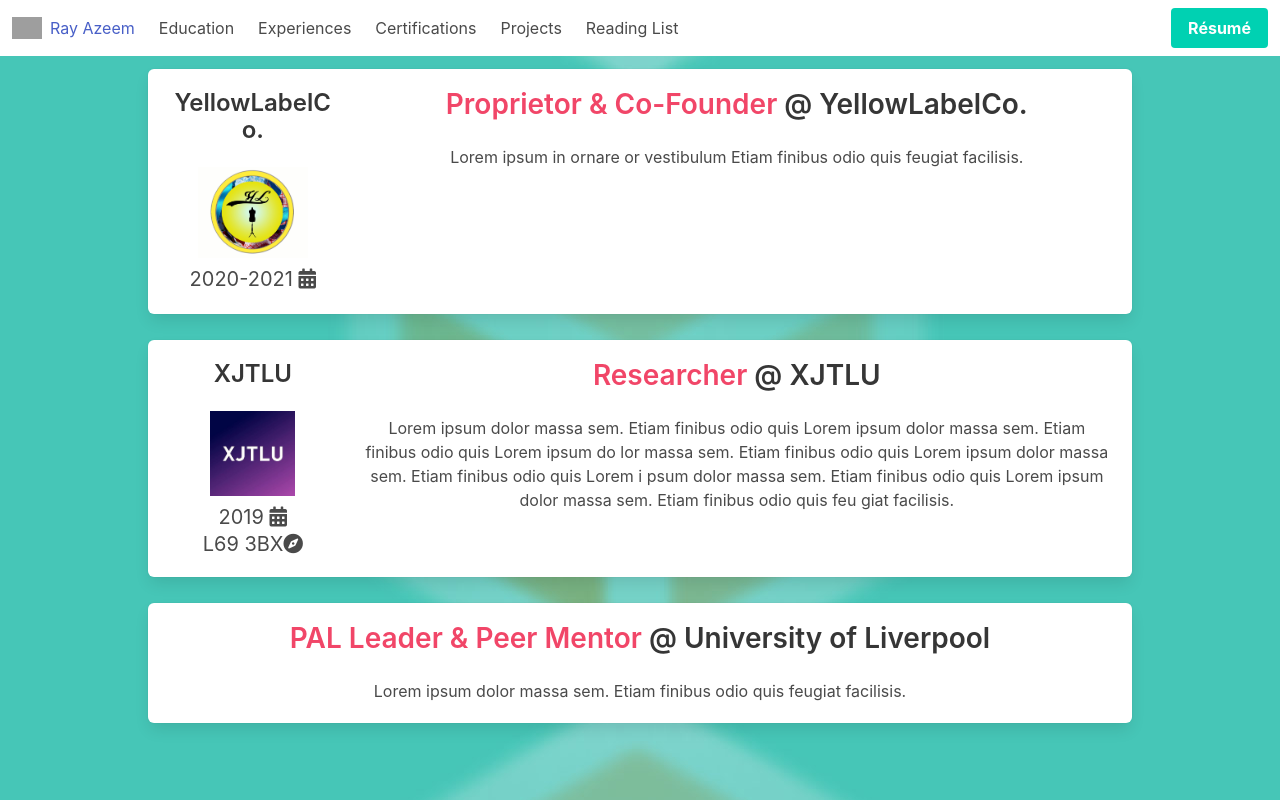
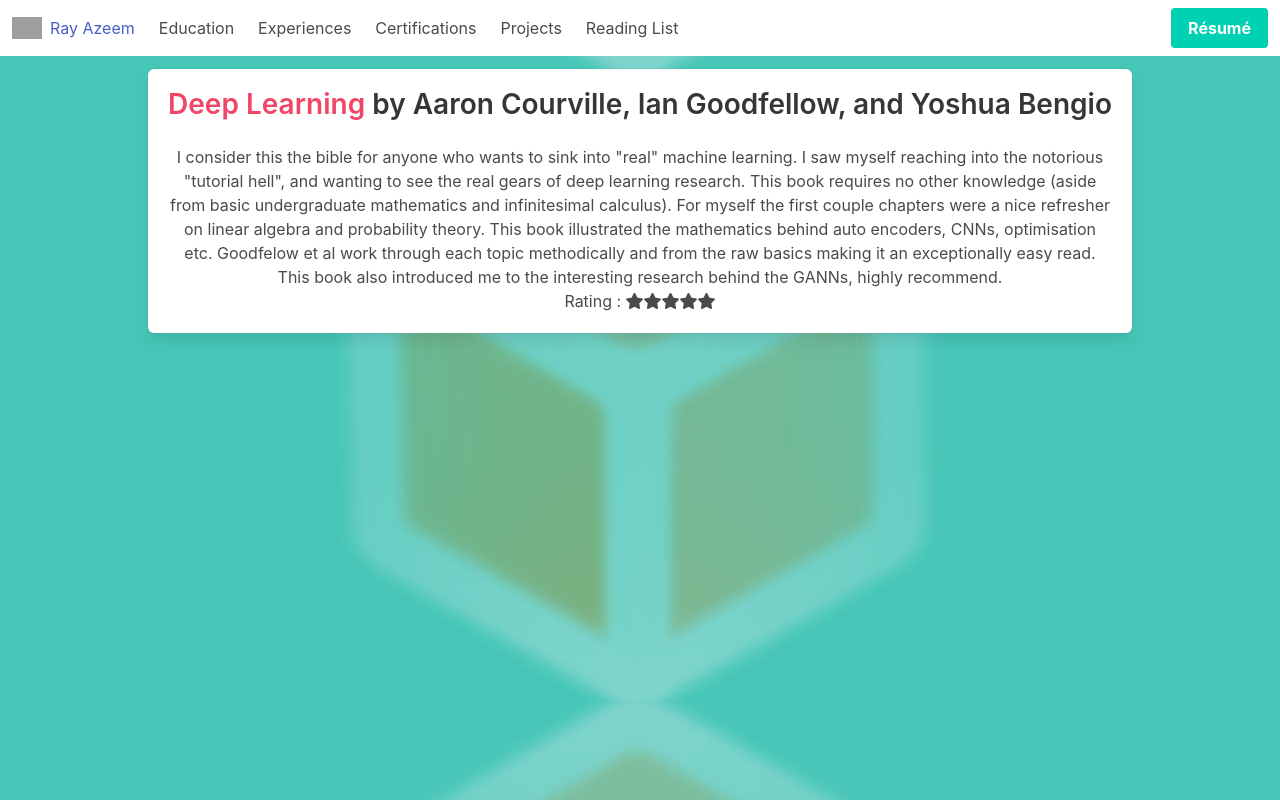
Before and after one commit to zoraizazeem/zoraiz, a React (Create React App) app: page /#/readinglist in a window 1280 px wide. Shown: the top 800 px of the page. Built offline with nearby package versions, Linux system fonts and the light colour scheme; grey boxes are pictures that could not be loaded.

Commit message:
finished product

```diff
--- a/src/components/Education.js
+++ b/src/components/Education.js
@@ -77,11 +77,13 @@
                                             <li>Maths for Physicists, working knowledge statistics, series, complex manipulation.</li>
                                             <li>Maths for quantum mechanics. (including eigenvectors & working knowledge of linear algebra)</li>
                                             <li>Engineering (intro) (mass/heat transfer, fluid mechanics & project economics)</li>
+                                            <li>Dissertation title : <a href="https://www.dropbox.com/s/0rh4c4ffol0hsx2/CHEM356Dissertation.pdf?dl=0">Synthesis of 3-Hexylthiophene, Using a Ni(dppe)Cl2 Catalyst.
+</a></li>
                                         </ul>
 
 
                                     </div>
-                                    <div ><a href ={certifications} ><img src={folder} title="Transcript and Certificate" id="MediaLogoSmall" /></a></div>
+                                    <div ><a href={certifications} ><img src={folder} title="Transcript and Certificate" id="MediaLogoSmall" /></a></div>
                                 </div>
 
                             </div>
--- a/src/components/Projects.js
+++ b/src/components/Projects.js
@@ -7,7 +7,9 @@
     return (
       <div className='canv2'>
 
-        <div className='canv' style={{ backgroundImage: `url(${cube})` }}></div>
+        <div className='canv' style={{ backgroundImage: `url(${cube})` }}>
+          see blog at : https://zoraizazeem.github.io/blog/
+        </div>
       </div>
     )
   }
--- a/src/components/ReadingList.js
+++ b/src/components/ReadingList.js
@@ -15,67 +15,30 @@
                         <div class="tile is-ancestor">
                             <div class="tile is-child box">
                                 <div class="columns">
-                                    <div class="column is-one-fifth">
 
-                                        <figure >
-                                            <h4 class="title is-4">YellowLabelCo.</h4>
-                                            <a href="https://www.ebay.co.uk/usr/yellowlabel3">
-                                                <img src={YellowLabel} id="LeedsLogo" />
-                                            </a>
-                                        </figure>
-                                        <p class="is-size-5">2020-2021     <i class="fas fa-calendar-alt"></i></p>
-                                    </div>
                                     <div class="column">
-                                        <p class="title"><span class="has-text-danger">Proprietor & Co-Founder </span>  @ YellowLabelCo.</p>
+                                        <p class="title"><span class="has-text-danger">Deep Learning</span>  by Aaron Courville, Ian Goodfellow, and Yoshua Bengio</p>
 
-                                        <p>Lorem ipsum in ornare or vestibulum Etiam finibus odio quis feugiat facilisis.</p>
+                                        <p>I consider this the bible for anyone who wants to sink into "real" machine learning.
+                                        I saw myself reaching into the notorious "tutorial hell", and wanting to see the real gears of deep learning research.
+                                        This book requires no other knowledge (aside from basic undergraduate mathematics and infinitesimal calculus).
+                                        For myself the first couple chapters were a nice refresher on linear algebra and probability theory.
+                                        This book illustrated the mathematics behind auto encoders, CNNs, optimisation etc. Goodfelow et al work through each topic
+                                        methodically and from the raw basics making it an exceptionally easy read. This book also introduced me to the interesting research
+                                        behind the GANNs, highly recommend.
+                                        </p>
+                                        Rating : <i class="fa fa-star" aria-hidden="true"></i><i class="fa fa-star" aria-hidden="true"></i><i class="fa fa-star" aria-hidden="true"></i><i class="fa fa-star" aria-hidden="true"></i><i class="fa fa-star" aria-hidden="true"></i>
                                     </div>
                                 </div>
                             </div>
                         </div>
                     </div>
-                    <div class="container is-max-desktop" id="border">
-                        <div class="tile is-ancestor">
-                            <div class="tile is-child box">
-                                <div class="columns">
-                                    <div class="column is-one-fifth">
-                                        <figure >
-                                            <h4 class="title is-4">XJTLU</h4>
-                                            <a href="https://en.wikipedia.org/wiki/Xi'an_Jiaotong-Liverpool_University">
 
-                                                <img src={XJTLU} id="LiverpoolLogo" />
-                                            </a>
-                                        </figure>
-                                        <p class="is-size-5">2019     <i class="fas fa-calendar-alt"></i></p>
-                                        <h6 class="subtitle is-5">L69 3BX<i class="fas fa-compass"></i></h6>
-                                    </div>
-                                    <div class="column">
-                                        <p class="title"><span class="has-text-danger">Researcher</span> @ XJTLU</p>
-
-                                        <p>Lorem ipsum dolor massa sem. Etiam finibus odio quis
-                                        Lorem ipsum dolor massa sem. Etiam finibus odio quis Lorem ipsum do
-                                        lor massa sem. Etiam finibus odio quis Lorem ipsum dolor massa sem. Etiam finibus odio quis Lorem i
-                                        psum dolor massa sem. Etiam finibus odio quis Lorem ipsum dolor massa sem. Etiam finibus odio quis feu
-                                         giat facilisis.</p>
-                                    </div>
-
-                                </div>
-
-                            </div>
-                        </div>
-                    </div>
-                    <div class="container is-max-desktop" id="border">
-                        <div class="tile is-ancestor">
-                            <div class="tile is-child box">
-                                <p class="title"><span class="has-text-danger">PAL Leader & Peer Mentor </span> @ University of Liverpool</p>
-                                <p>Lorem ipsum dolor massa sem. Etiam finibus odio quis feugiat facilisis.</p>
-                            </div>
-                        </div>
-                    </div>
+                </div>
 
 
-                </div>
             </div>
+
 
         );
     }
--- a/src/components/Work.js
+++ b/src/components/Work.js
@@ -33,7 +33,7 @@
                                             <li>We are an e-commerce brand providing fabric accessories (principally reusable facemasks).</li>
                                             <li>You can see our stores on <a href="https://www.etsy.com/uk/shop/YellowLabelCo">Etsy</a> & <a href="https://www.ebay.co.uk/usr/yellowlabel3">eBay</a>. (5 star rated and 99.8% positive feedback).</li>
                                             <li>Celebrating £50,000 p.a. revenue.</li>
-                                            <hr/>
+                                            <hr />
                                             Some responsibilities included:
                                             <ul class="b">
                                                 <li>Branding.</li>
@@ -76,7 +76,7 @@
                                             <li>Challenge typically hosted by the University of Groningen, unfortunately restricted due to Covid-19 pandemic & UCU strikes.</li>
 
                                             <a href="https://en.wikipedia.org/wiki/Sustainable_business">Principles of sustainable business.</a>
-                                            <br/>
+                                            <br />
                                             <a href="https://www.liverpool.ac.uk/careers/employer-connections/connectionsinaction/amsterdamsustainablebusinesschallenge/">The previous year.</a>
                                         </ul>
                                     </div>
@@ -98,20 +98,23 @@
                                                 <img src={XJTLU} id="LiverpoolLogo" />
                                             </a>
                                         </figure>
-                                        <p class="is-size-5">2019     <i class="fas fa-calendar-alt"></i></p>
-                                        <h6 class="subtitle is-5">L69 3BX<i class="fas fa-compass"></i></h6>
+                                        <p class="is-size-5">Jun - Aug 2019     <i class="fas fa-calendar-alt"></i></p>
+                                        <h6 class="subtitle is-5">Suzhou, China <i class="fas fa-compass"></i></h6>
                                     </div>
                                     <div class="column">
                                         <p class="title"><span class="has-text-danger">Researcher</span> @ XJTLU</p>
 
                                         <ul class="b">
+                                            <li>Research on a photocatalytic (a reaction catalysed by light) process to produce hydrogen, principally for hydrogen fuel.</li>
+                                            <li>Dissertation Title: <a href="https://www.dropbox.com/s/127s5noila7rd3q/Dissertation.pdf?dl=0">Ni/Ni(OH)2 Composites for Solar-to-Hydrogen: Synthesis, Characterization and System Optimization</a></li>
+                                            <hr />
+                                            Some responsibilities included:
+                                            <ul class="b">
+                                                <li>Collaborating with other scientists investigating the same process. </li>
+                                                <li>Communicating with and presenting to a research group.</li>
+                                                <li>Investigating a physical process and reporting findings in a dissertation.</li>
 
-
-                                            <li>Collaborating with other scientists investigating a novel hydrogen production system. </li>
-                                            <li>Communicating with and presenting to a research group.</li>
-                                            <li>Investigating a physical process and reporting findings in a dissertation.</li>
-                                            <li>Dissertation on dropbox</li>
-
+                                            </ul>
                                         </ul>
                                     </div>
 
@@ -123,8 +126,16 @@
                     <div class="container is-max-desktop" id="border">
                         <div class="tile is-ancestor">
                             <div class="tile is-child box">
-                                <p class="title"><span class="has-text-danger">PAL Leader & Peer Mentor </span> @ University of Liverpool</p>
-                                <p>Lorem ipsum dolor massa sem. Etiam finibus odio quis feugiat facilisis.</p>
+                                <p class="title"><span class="has-text-danger">PAL Leader & Peer Mentor & Casual Worker</span> @ University of Liverpool</p>
+                                <ul class="b">
+
+
+                                    <li>Peer Assisted Learning: Leading tutorials arranged to help underclassman with undergraduate chemistry.</li>
+                                    <li>Peer Mentor: Providing guidance and support to other students struggling with their work load and mental health etc.</li>
+                                    <li>Casual Worker (paid position): Greeter for physial science departments for various events (open days etc.)</li>
+
+
+                                </ul>
                             </div>
                         </div>
                     </div>
```
